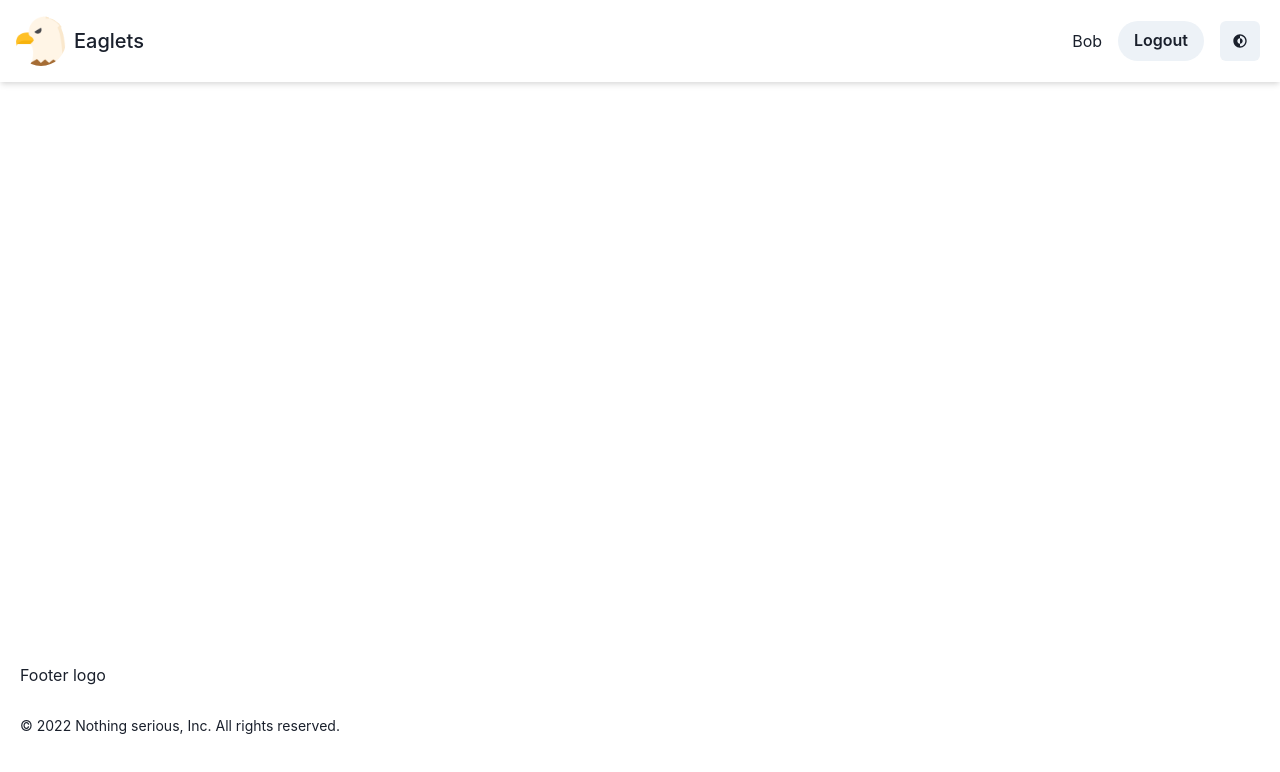
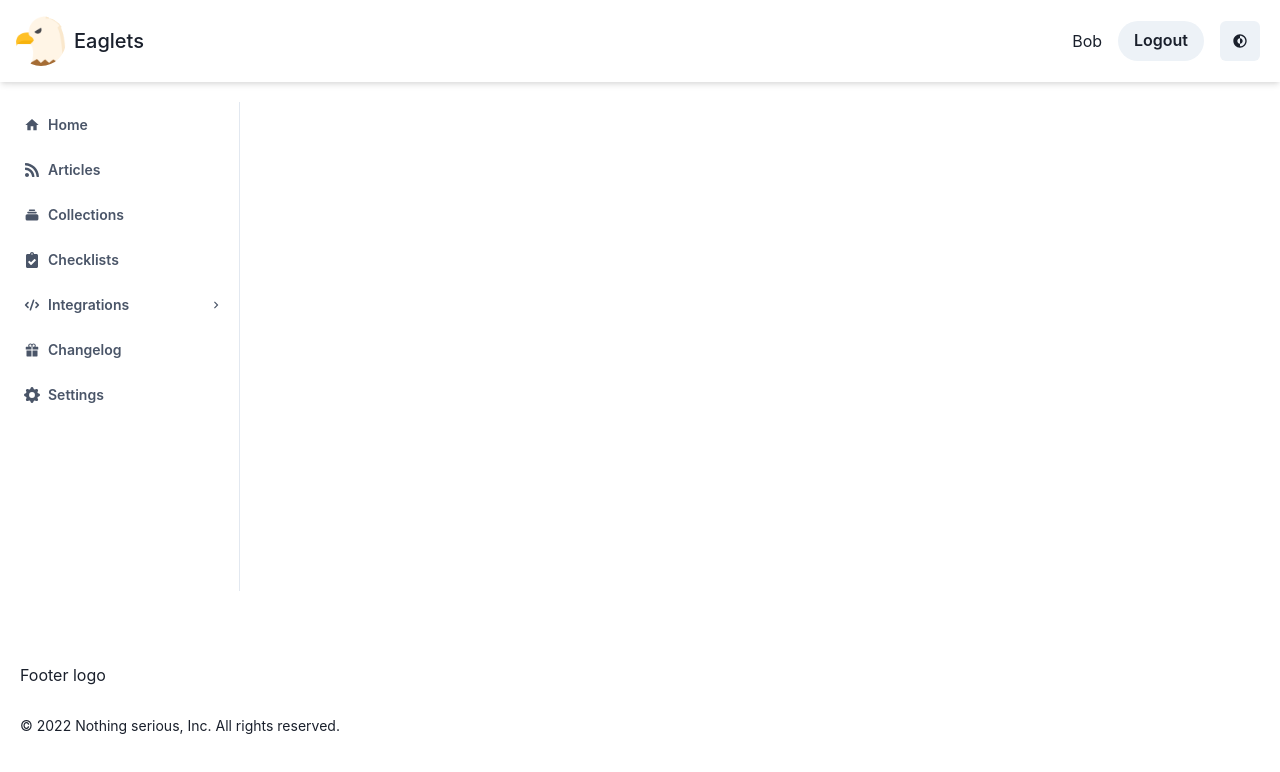
Before and after one commit to melvinalmonte/vite-plaything, a React (Vite) app: page / in a window 1280 px wide. Shown: the top 772 px of the page. Built offline with nearby package versions, Linux system fonts and the light colour scheme; some icons are missing.

Commit message:
added sidebar

```diff
--- a/package.json
+++ b/package.json
@@ -6,7 +6,7 @@
     "dev": "vite",
     "build": "vite build",
     "preview": "vite preview",
-    "deploy": "vite build --base /dev/ && aws s3 sync ./dist/ s3://{bucket_to_sync}/"
+    "deploy": "vite build --base /dev/ && aws s3 sync ./dist/ s3://my-react-app-s3-bucket/"
   },
   "dependencies": {
     "@chakra-ui/react": "^1.8.3",
--- a/src/App.jsx
+++ b/src/App.jsx
@@ -1,7 +1,12 @@
 import { Layout } from "./components/layout";
+import { SideBar } from "./components/sidebar";
 
 function App() {
-  return <Layout></Layout>;
+  return (
+    <Layout>
+      <SideBar></SideBar>
+    </Layout>
+  );
 }
 
 export default App;
--- a/src/components/footer/Footer.jsx
+++ b/src/components/footer/Footer.jsx
@@ -1,10 +1,16 @@
 import React from "react";
-import { ButtonGroup, chakra, IconButton, Stack, Text } from "@chakra-ui/react";
+import { ButtonGroup, chakra, IconButton, Stack, Text, useColorModeValue } from "@chakra-ui/react";
 import { FaGithub, FaLinkedin, FaTwitter } from "react-icons/all";
 
 const Footer = () => {
   return (
-    <chakra.footer flexShrink={0} pl={5} pr={5} py={{ base: "12", md: "16" }}>
+    <chakra.footer
+      bg={useColorModeValue("white", "gray.800")}
+      flexShrink={0}
+      pl={5}
+      pr={5}
+      py={{ base: "12", md: "16" }}
+    >
       <Stack spacing={{ base: "4", md: "5" }}>
         <Stack justify="space-between" direction="row" align="center">
           <Text>Footer logo</Text>
--- a/src/components/layout/Layout.jsx
+++ b/src/components/layout/Layout.jsx
@@ -7,7 +7,9 @@
   return (
     <Box height={"100vh"} display={"flex"} flexDirection={"column"}>
       <NavBar />
-      <Box p={5} flex={"1 0 auto"}>{children}</Box>
+      <Box p={5} flex={"1 0 auto"}>
+        {children}
+      </Box>
       <Footer />
     </Box>
   );
--- /dev/null
+++ b/src/components/sidebar/SideBar.jsx
@@ -0,0 +1,155 @@
+import {
+  Box,
+  Collapse,
+  Drawer,
+  DrawerContent,
+  DrawerOverlay,
+  Flex,
+  HStack,
+  Icon,
+  IconButton,
+  useColorModeValue,
+  useDisclosure,
+} from "@chakra-ui/react";
+import { FaClipboardCheck, FaRss } from "react-icons/fa";
+import { AiFillGift } from "react-icons/ai";
+import { BsGearFill } from "react-icons/bs";
+import { FiMenu, FiSearch } from "react-icons/fi";
+import { HiCode, HiCollection } from "react-icons/hi";
+import { MdHome, MdKeyboardArrowRight } from "react-icons/md";
+import React from "react";
+
+const NavItem = (props) => {
+  const { icon, children, ...rest } = props;
+  return (
+    <Flex
+      align="center"
+      px="4"
+      pl="4"
+      py="3"
+      cursor="pointer"
+      color={useColorModeValue("inherit", "gray.400")}
+      _hover={{
+        bg: useColorModeValue("gray.100", "gray.900"),
+        color: useColorModeValue("gray.900", "gray.200"),
+      }}
+      role="group"
+      fontWeight="semibold"
+      transition=".15s ease"
+      {...rest}
+    >
+      {icon && (
+        <Icon
+          mx="2"
+          boxSize="4"
+          _groupHover={{
+            color: useColorModeValue("gray.600", "gray.300"),
+          }}
+          as={icon}
+        />
+      )}
+      {children}
+    </Flex>
+  );
+};
+
+const SidebarContent = (props) => {
+  const integrations = useDisclosure();
+
+  return (
+    <Box
+      as="nav"
+      pos="fixed"
+      //   top="0"
+      left="0"
+      zIndex="-1"
+      h="full"
+      pb="10"
+      overflowX="hidden"
+      overflowY="auto"
+      bg={useColorModeValue("white", "gray.800")}
+      borderColor={useColorModeValue("inherit", "gray.700")}
+      borderRightWidth="1px"
+      w="60"
+      {...props}
+    >
+      <Flex
+        direction="column"
+        as="nav"
+        fontSize="sm"
+        color="gray.600"
+        aria-label="Main Navigation"
+      >
+        <NavItem icon={MdHome}>Home</NavItem>
+        <NavItem icon={FaRss}>Articles</NavItem>
+        <NavItem icon={HiCollection}>Collections</NavItem>
+        <NavItem icon={FaClipboardCheck}>Checklists</NavItem>
+        <NavItem icon={HiCode} onClick={integrations.onToggle}>
+          Integrations
+          <Icon
+            as={MdKeyboardArrowRight}
+            ml="auto"
+            transform={integrations.isOpen && "rotate(90deg)"}
+          />
+        </NavItem>
+        <Collapse in={integrations.isOpen}>
+          <NavItem pl="12" py="2">
+            Shopify
+          </NavItem>
+          <NavItem pl="12" py="2">
+            Slack
+          </NavItem>
+          <NavItem pl="12" py="2">
+            Zapier
+          </NavItem>
+        </Collapse>
+        <NavItem icon={AiFillGift}>Changelog</NavItem>
+        <NavItem icon={BsGearFill}>Settings</NavItem>
+      </Flex>
+    </Box>
+  );
+};
+
+const SideBar = ({ children }) => {
+  const sidebar = useDisclosure();
+  return (
+    <Box as="section">
+      <HStack></HStack>
+      <SidebarContent display={{ base: "none", md: "unset" }} />
+      <Drawer
+        isOpen={sidebar.isOpen}
+        onClose={sidebar.onClose}
+        placement="left"
+      >
+        <DrawerOverlay />
+        <DrawerContent>
+          <SidebarContent w="full" borderRight="none" />
+        </DrawerContent>
+      </Drawer>
+      <Box ml={{ base: 0, md: 60 }} transition=".3s ease">
+        <Flex
+          align="center"
+          justify="space-between"
+          w="full"
+          px="4"
+          bg={useColorModeValue("white", "gray.800")}
+          borderColor={useColorModeValue("inherit", "gray.700")}
+        >
+          <IconButton
+            aria-label="Menu"
+            display={{ base: "inline-flex", md: "none" }}
+            onClick={sidebar.onOpen}
+            icon={<FiMenu />}
+            size="sm"
+          />
+        </Flex>
+
+        <Box as="main" p="4">
+          {children}
+        </Box>
+      </Box>
+    </Box>
+  );
+};
+
+export default SideBar;
--- /dev/null
+++ b/src/components/sidebar/index.js
@@ -0,0 +1 @@
+export { default as SideBar } from "./SideBar";
```
